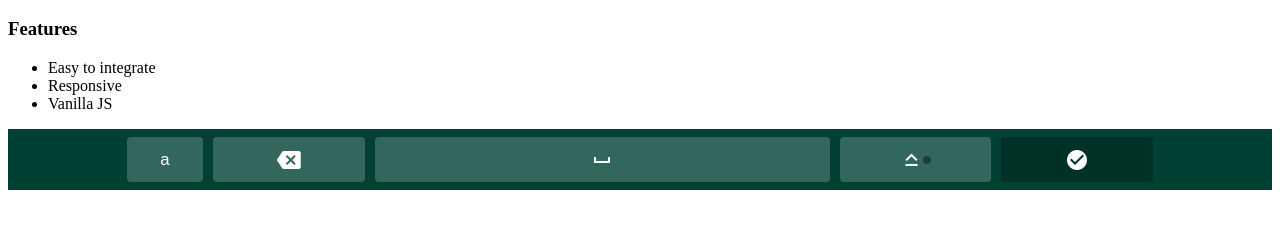
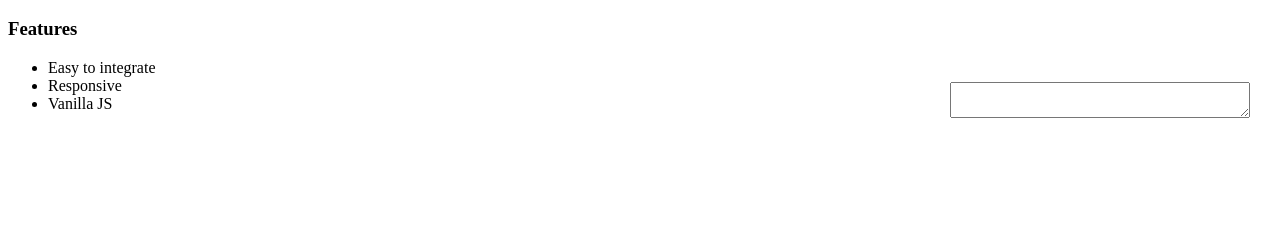
Before and after one commit to aaronzech/Virtual_Keyboard, a plain HTML site: page index.html in a window 1280 px wide. Shown: the part 48-276 px from the top of the page. Drawn offline with Linux system fonts and the light colour scheme.

Commit message:
Add files via upload
Finished code

```diff
--- a/index.html
+++ b/index.html
@@ -12,15 +12,7 @@
 		<li> Responsive </li>
 		<li> Vanilla JS </li>
 	</ul>
-	<script src="keyboard/Keyboard.js"></script>
+	<textarea class="use-keyboard-input" style="position: absolute; top: 130px; right: 30px; width: 300px;"></textarea>
 
-	<div class="keyboard">
-		<div class="keyboard__keys">
-			<button type="button" class="keyboard__key">a</button>
-			<button type="button" class="keyboard__key keyboard__key--wide"><i class="material-icons">backspace</i></button>
-			<button type="button" class="keyboard__key keyboard__key--extra-wide"><i class="material-icons">space_bar</i></button>
-			<button type="button" class="keyboard__key keyboard__key--wide keyboard__key--activatable"><i class="material-icons">keyboard_capslock</i></button>
-				<button type="button" class="keyboard__key keyboard__key--wide keyboard__key--dark"><i class="material-icons">check_circle</i></button>
-		</div>
-	</div>
+	<script src="./keyboard/Keyboard.js"></script>
 </body>
```
